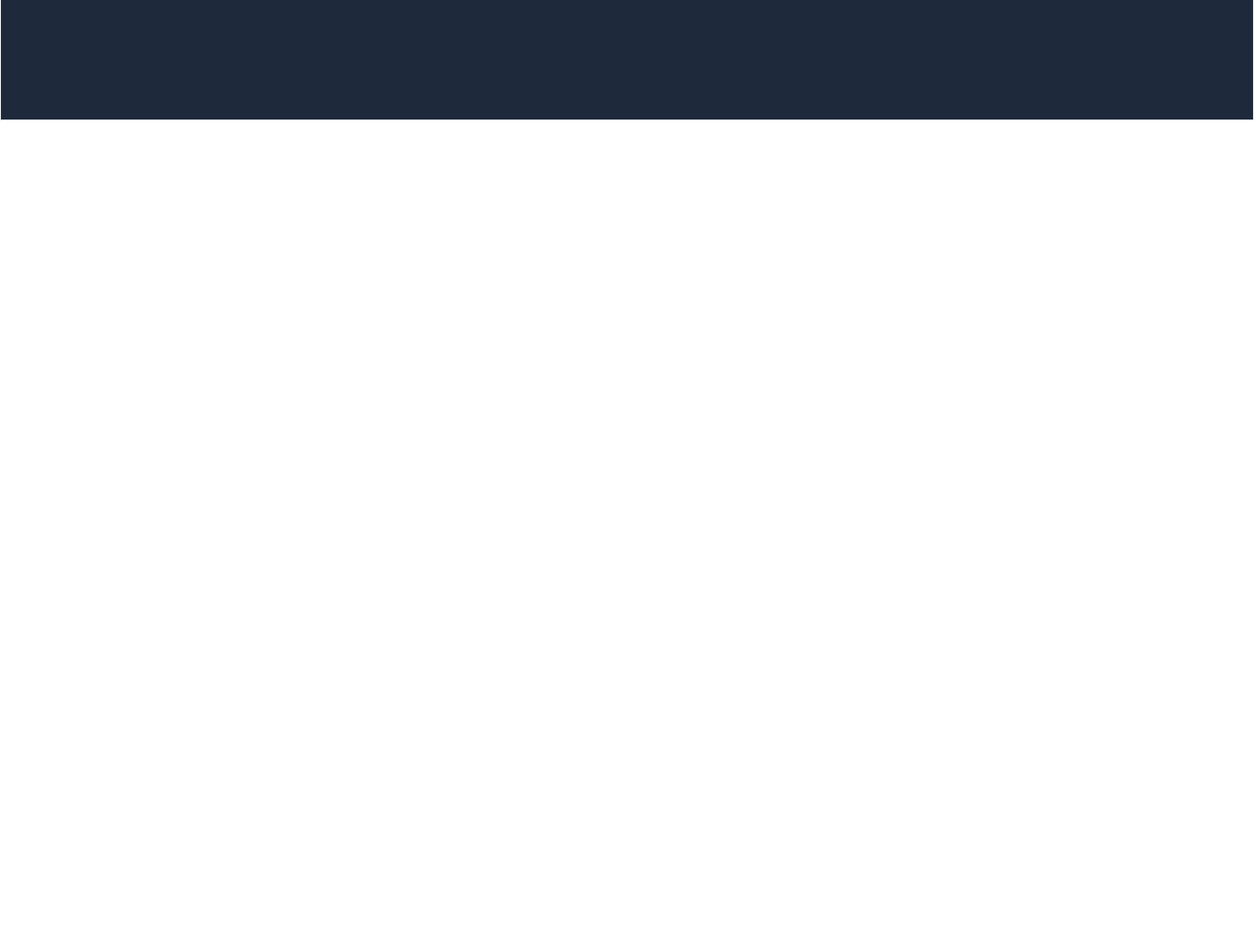
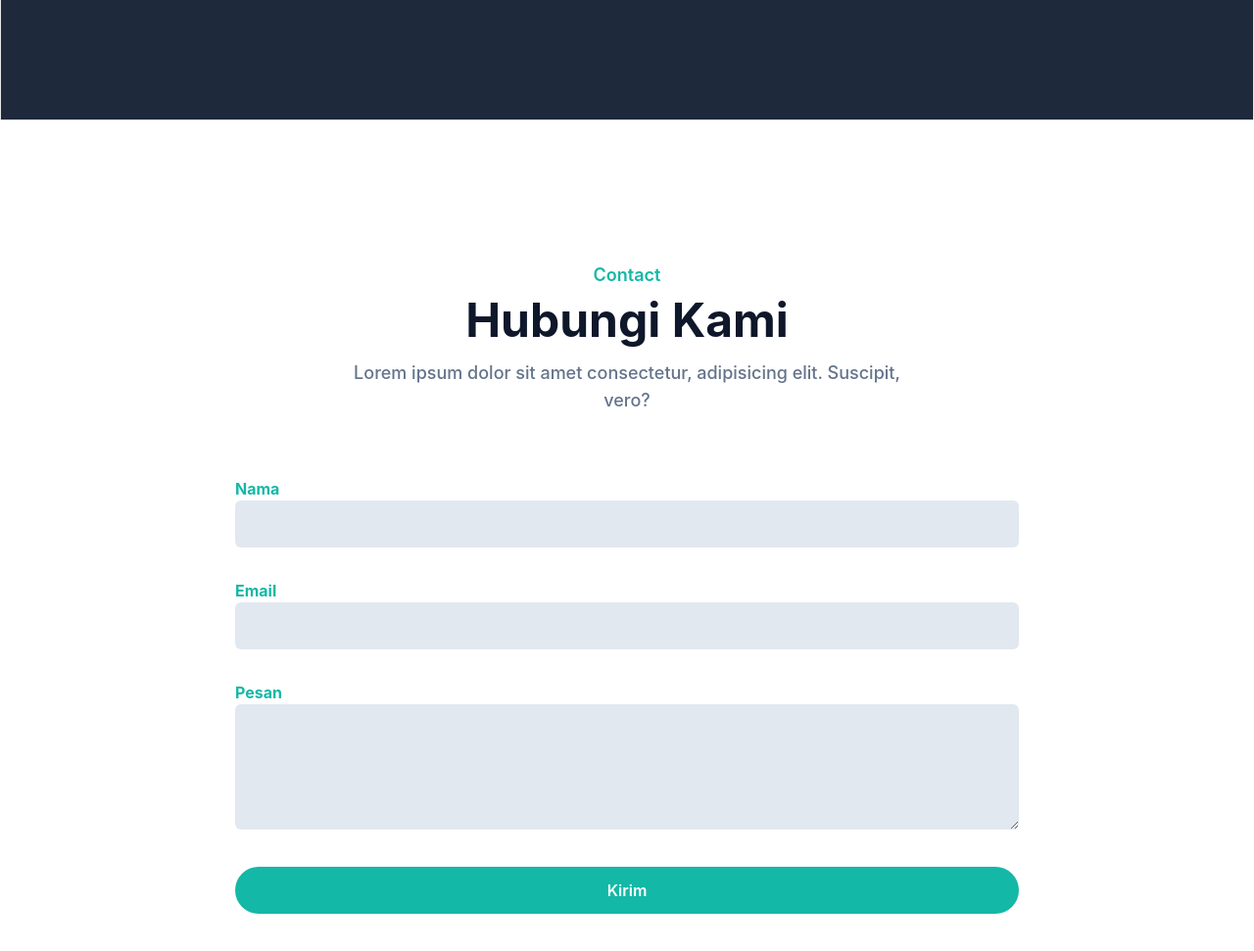
Before and after one commit to KakaBewok/kakabewok, a website: page index.html in a window 1280 px wide. Shown: the part 2924-3895 px from the top of the page at 98% size. Before the commit the page ends 3047 px from the top, so only its background shows below. Drawn offline with Linux system fonts and the light colour scheme.

Commit message:
add contact form section

```diff
--- a/index.html
+++ b/index.html
@@ -412,8 +412,77 @@
     <!-- BLOG END -->
 
     <!-- CONTACT START -->
+    <section id="contact" class="pt-36 pb-32">
+      <div class="container">
+        <div class="w-full px-4">
+          <div class="max-w-xl mx-auto text-center mb-16">
+            <h4 class="font-semibold text-lg text-primary mb-2">Contact</h4>
+            <h2
+              class="font-bold text-dark text-3xl mb-4 sm:text-4xl lg:text-5xl"
+            >
+              Hubungi Kami
+            </h2>
+            <p class="font-medium text-md text-secondary md:text-lg">
+              Lorem ipsum dolor sit amet consectetur, adipisicing elit.
+              Suscipit, vero?
+            </p>
+          </div>
+        </div>
+        <form action="POST">
+          <div class="w-full lg:w-2/3 lg:mx-auto">
+            <!-- name -->
+            <div class="w-full px-4 mb-8">
+              <label for="name" class="text-base font-bold text-primary"
+                >Nama</label
+              >
+              <input
+                type="text"
+                id="name"
+                class="w-full bg-slate-200 text-dark p-3 rounded-md focus:outline-none focus:ring-primary focus:ring-1 focus:border-primary"
+                required
+              />
+            </div>
+            <!-- email -->
+            <div class="w-full px-4 mb-8">
+              <label for="email" class="text-base font-bold text-primary"
+                >Email</label
+              >
+              <input
+                type="email"
+                id="email"
+                class="w-full bg-slate-200 text-dark p-3 rounded-md focus:outline-none focus:ring-primary focus:ring-1 focus:border-primary"
+                required
+              />
+            </div>
+            <!-- message -->
+            <div class="w-full px-4 mb-8">
+              <label for="message" class="text-base font-bold text-primary"
+                >Pesan</label
+              >
+              <textarea
+                type="email"
+                id="email"
+                class="w-full bg-slate-200 text-dark p-3 rounded-md focus:outline-none focus:ring-primary focus:ring-1 focus:border-primary h-32"
+                required
+              ></textarea>
+            </div>
+            <!-- button -->
+            <div class="w-full px-4">
+              <button
+                type="submit"
+                class="w-full text-base font-semibold text-white bg-primary py-3 px-8 rounded-full hover:opacity-80 hover:shadow-lg transition duration-400"
+              >
+                Kirim
+              </button>
+            </div>
+          </div>
+        </form>
+      </div>
+    </section>
+    <!-- CONTACT END -->
 
-    <!-- CONTACT END -->
+    <!-- FOOTER START -->
+    <!-- FOOTER END -->
 
     <script src="dist/js/script.js"></script>
   </body>
```
Also changed, not shown: dist/output.css.
